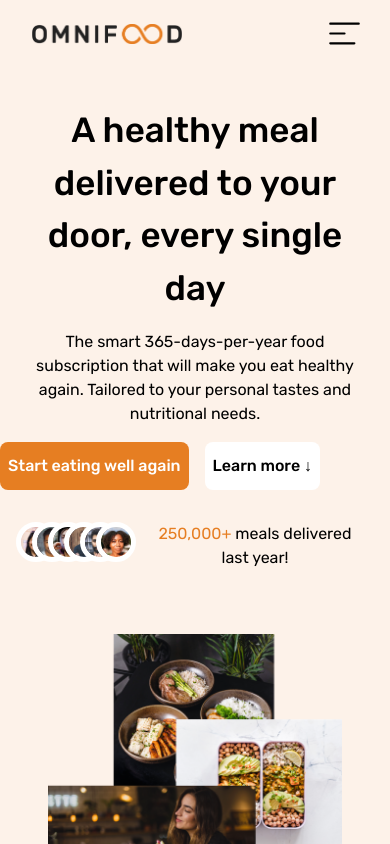
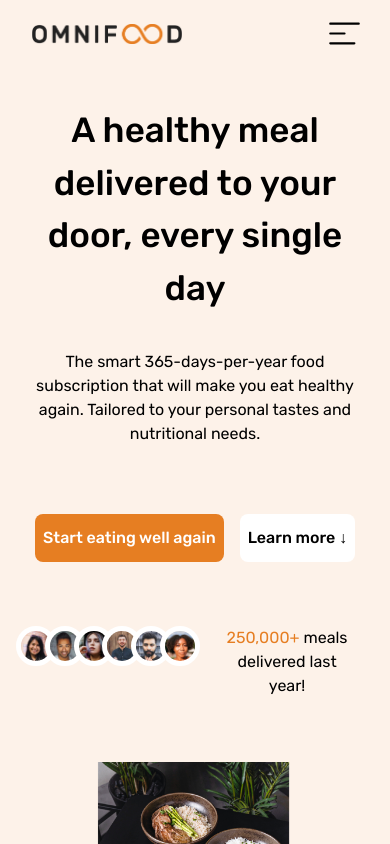
Before and after one commit to bojan09/omnifood, a React (Vite) app: page / in a window 390 px wide. Shown: the top 844 px of the page. Built offline with nearby package versions, Linux system fonts and the light colour scheme.

Commit message:
minor fixes in Home mobile

```diff
--- a/src/pages/Home.jsx
+++ b/src/pages/Home.jsx
@@ -19,13 +19,13 @@ const Home = () => {
         <h1 className="xs:text-[35px] md:text-[52px] font-medium text-center px-5 xs:py-4 md:leading-[55px] md:text-start">
           A healthy meal delivered to your door, every single day
         </h1>
-        <p className="px-5 text-center text-[16px] md:text-[18px] md:text-start ">
+        <p className="px-5 py-2 xs:py-5 text-center text-[16px] md:text-[18px] md:text-start ">
           The smart 365-days-per-year food subscription that will make you eat
           healthy again. Tailored to your personal tastes and nutritional needs.
         </p>
 
         {/* Buttons */}
-        <div className="flex gap-4 py-4 md:ml-5">
+        <div className="flex justify-center items-center gap-4 py-4 xs:py-[3rem] md:ml-5">
           <button className="bg-primaryColor hover:bg-shadeColor transition-all duration-500 ease-in-out text-white py-3 px-2 rounded-lg font-medium">
             <a href="#contact">Start eating well again</a>
           </button>
@@ -35,7 +35,7 @@ const Home = () => {
         </div>
 
         {/* Delivered/Customers Tab  */}
-        <div className="flex justify-evenly md:items-center px-4 py-4">
+        <div className="flex md:items-center px-4 py-4">
           {/* Customers img tab  */}
           <img
             className="rounded-full border-white border-[5px] md:w-[60x] md:h-[50px] xs:w-[40px] h-[40px] hover:scale-105 transition-all ease-in-out duration-75"
@@ -43,27 +43,27 @@ const Home = () => {
             alt="customer_img"
           />
           <img
-            className="rounded-full border-white border-[5px] ml-[-1.5rem] md:w-[60x] md:h-[50px] xs:w-[40px] h-[40px] hover:scale-105 transition-all ease-in-out duration-75 "
+            className="rounded-full border-white border-[5px] xs:ml-[-.7rem] md:ml-[-1.5rem] md:w-[60x] md:h-[50px] xs:w-[40px] h-[40px] hover:scale-105 transition-all ease-in-out duration-75 "
             src={deliveredImage2}
             alt="customer_img"
           />
           <img
-            className="rounded-full border-white border-[5px] ml-[-1.5rem] md:w-[60x] md:h-[50px] xs:w-[40px] h-[40px] hover:scale-105 transition-all ease-in-out duration-75 "
+            className="rounded-full border-white border-[5px] xs:ml-[-.7rem] md:ml-[-1.5rem] md:w-[60x] md:h-[50px] xs:w-[40px] h-[40px] hover:scale-105 transition-all ease-in-out duration-75 "
             src={deliveredImage3}
             alt="customer_img"
           />
           <img
-            className="rounded-full border-white border-[5px] ml-[-1.5rem] md:w-[60x] md:h-[50px] xs:w-[40px] h-[40px] hover:scale-105 transition-all ease-in-out duration-75 "
+            className="rounded-full border-white border-[5px] xs:ml-[-.7rem] md:ml-[-1.5rem] md:w-[60x] md:h-[50px] xs:w-[40px] h-[40px] hover:scale-105 transition-all ease-in-out duration-75 "
             src={deliveredImage4}
             alt="customer_img"
           />
           <img
-            className="rounded-full border-white border-[5px] ml-[-1.5rem] md:w-[60x] md:h-[50px] xs:w-[40px] h-[40px] hover:scale-105 transition-all ease-in-out duration-75 "
+            className="rounded-full border-white border-[5px] xs:ml-[-.7rem] md:ml-[-1.5rem] md:w-[60x] md:h-[50px] xs:w-[40px] h-[40px] hover:scale-105 transition-all ease-in-out duration-75 "
             src={deliveredImage5}
             alt="customer_img"
           />
           <img
-            className="rounded-full border-white border-[5px] ml-[-1.5rem] md:w-[60x] md:h-[50px] xs:w-[40px] h-[40px] hover:scale-105 transition-all ease-in-out duration-75 "
+            className="rounded-full border-white border-[5px] xs:ml-[-.7rem] md:ml-[-1.5rem] md:w-[60x] md:h-[50px] xs:w-[40px] h-[40px] hover:scale-105 transition-all ease-in-out duration-75 "
             src={deliveredImage6}
             alt="customer_img"
           />
@@ -75,8 +75,8 @@ const Home = () => {
       </div>
 
       {/* Right side - Container */}
-      <div className="md:flex-1 flex justify-center items-center   px-12 py-[3rem]">
-        <img src={heroImage} alt="hero_img" className="w-[600px]" />
+      <div className="md:flex-1 flex justify-center items-center md:px-12 xs:px-5 py-[3rem]">
+        <img src={heroImage} alt="hero_img" className="md:w-[600px]" />
       </div>
     </div>
   );
```
